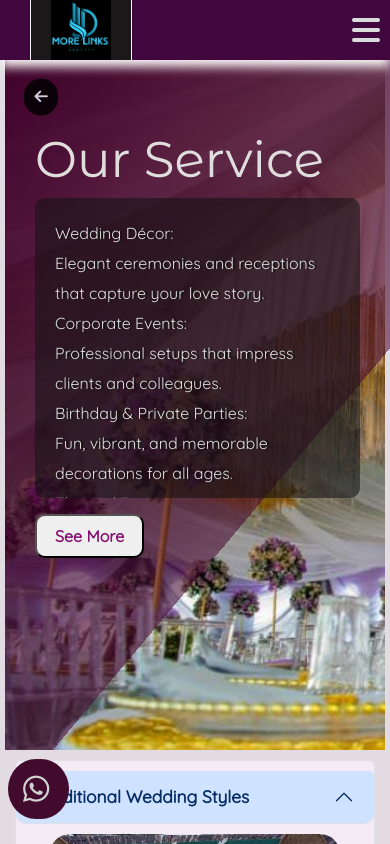
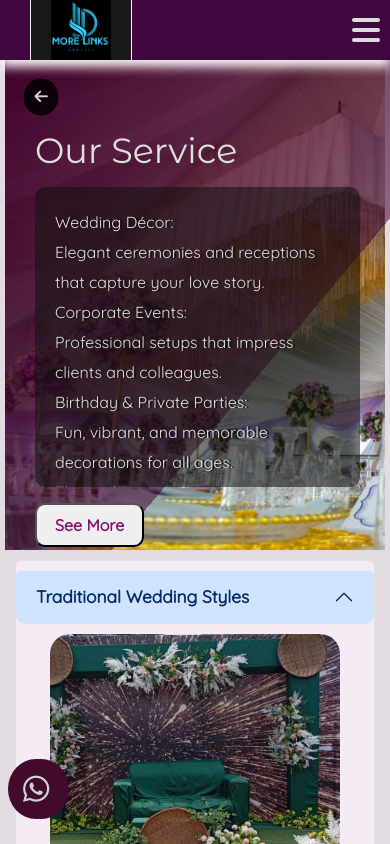
Before and after one commit to Ikendu/moreLinksDeco, a React (Vite) app in the folder mysite/: page /services in a window 390 px wide. Shown: the top 844 px of the page. Built offline with nearby package versions, Linux system fonts and the light colour scheme.

Commit message:
form validations

```diff
--- a/mysite/src/pages/aboutPage/AboutUs.jsx
+++ b/mysite/src/pages/aboutPage/AboutUs.jsx
@@ -13,7 +13,7 @@ export default function AboutUs() {
       <div className="aboutFront">
         <div className="aboutOverlay"></div>
         <div className="aboutMain">
-          <div onClick={()=>navigate(-1)}>
+          <div onClick={() => navigate(-1)}>
             <i class="fa-solid fa-arrow-left fa-beat-fade iconStyle"></i>
           </div>
           <h2>About Us</h2>
--- a/mysite/src/pages/aboutPage/about.css
+++ b/mysite/src/pages/aboutPage/about.css
@@ -9,7 +9,7 @@
   color: #e0dddd;
   background-repeat: no-repeat;
   background-size: cover;
-  height: 700px;
+  height: 500px;
 }
 .iconStyle {
   top: 20px;
@@ -26,7 +26,7 @@
   position: absolute;
   padding: 2px;
   width: 100%;
-  height: 700px;
+  height: 500px;
 
   background: repeating-linear-gradient(
     130deg,
--- a/mysite/src/pages/contactPage/Contact.jsx
+++ b/mysite/src/pages/contactPage/Contact.jsx
@@ -7,6 +7,7 @@ import { useNavigate } from "react-router-dom";
 
 export default function Contact() {
   const navigate = useNavigate();
+  const [loading, setLoading] = useState(false);
   const [formData, setFormData] = useState({
     name: "",
     email: "",
@@ -22,28 +23,32 @@ export default function Contact() {
   const handleSubmit = async (e) => {
     console.log(formData);
     e.preventDefault();
+    setLoading(true);
     try {
       const response = await axios.post(
         "https://moredeco.com.ng/contact.php",
         formData
       );
       console.log(response);
+      setLoading(false);
       setStatus("Message sent successfully!");
     } catch (error) {
       setStatus("Failed to send message. Try again later.");
     }
-    emailjs
-      .send("service_2yry7mf", "template_flz454q", formData, {
-        publicKey: "iPQWPyYdO6yD4VgQA",
-      })
-      .then(
-        (response) => {
-          console.log("SUCCESS!", response);
-        },
-        (err) => {
-          console.log("FAILED...", err);
-        }
-      );
+
+    //   emailjs
+    //     .send("service_2yry7mf", "template_flz454q", formData, {
+    //       publicKey: "iPQWPyYdO6yD4VgQA",
+    //     })
+    //     .then(
+    //       (response) => {
+    //         console.log("SUCCESS!", response);
+    //         setLoading(false);
+    //       },
+    //       (err) => {
+    //         console.log("FAILED...", err);
+    //       }
+    //     );
   };
 
   return (
@@ -57,7 +62,7 @@ export default function Contact() {
             <div onClick={() => navigate(-1)}>
               <i class="fa-solid fa-arrow-left fa-beat-fade iconStyle"></i>
             </div>
-            <h2>Contact Us Today</h2>
+            <h2 className="contactHead">Contact Us Today</h2>
             <p>
               At More-Links Deco, we believe every event deserves a touch of
               magic. Whether you're planning a wedding, corporate event,
@@ -84,6 +89,7 @@ export default function Contact() {
               <div>
                 <label htmlFor="name">Name:</label>
                 <input
+                  required
                   type="text"
                   id="name"
                   name="name"
@@ -95,6 +101,7 @@ export default function Contact() {
               <div>
                 <label htmlFor="email">Email:</label>
                 <input
+                  required
                   type="email"
                   name="email"
                   value={formData.email}
@@ -106,6 +113,7 @@ export default function Contact() {
               <div>
                 <label htmlFor="phone">Phone Number: </label>
                 <input
+                  required
                   type="text"
                   name="phone"
                   value={formData.phone}
@@ -117,15 +125,15 @@ export default function Contact() {
               <div>
                 <label htmlFor="message">Message for us </label>
                 <textarea
+                  required
                   name="message"
                   id="message"
                   value={formData.message}
                   onChange={handleChange}
                 ></textarea>
               </div>
-              <input type="submit" />
-              <button>
-                {status ? (
+              <button className="btnSend">
+                {loading ? (
                   <i class="fa-solid fa-spinner fa-spin-pulse"></i>
                 ) : (
                   "Submit"
--- a/mysite/src/pages/contactPage/contact.css
+++ b/mysite/src/pages/contactPage/contact.css
@@ -9,6 +9,7 @@
   background-size: cover;
   height: 500px;
 }
+
 .contactOverlay {
   position: absolute;
   padding: 2px;
@@ -45,7 +46,7 @@ form {
   flex-direction: column;
 }
 .form input,
-textarea {
+textarea, .btnSend {
   width: 100%;
   display: block;
   padding: 10px;
@@ -58,7 +59,7 @@ textarea {
 .form textarea {
   height: 150px;
 }
-.form [type="submit"] {
+.btnSend {
   background-color: #6c065f;
   color: #d7d4d4;
   font-size: 20px;
@@ -76,6 +77,10 @@ textarea {
   .contactSection {
     margin: 10px;
   }
+  .contactHead {
+    font-size: 40px !important;
+    margin-bottom: 20px !important;
+  }
   .fullDetails {
     margin: 10px;
     font-size: 16x;
@@ -84,3 +89,8 @@ textarea {
     width: 100%;
   }
 }
+@media (max-width: 420px) {
+  .contactHead {
+    font-size: 30px !important;
+  }
+}
--- a/mysite/src/pages/servicesPage/Service.jsx
+++ b/mysite/src/pages/servicesPage/Service.jsx
@@ -22,7 +22,7 @@ export default function Service() {
           <div onClick={() => navigate(-1)}>
             <i class="fa-solid fa-arrow-left fa-beat-fade iconStyle"></i>
           </div>
-          <h2>Our Service</h2>
+          <h2 className="serviceHead">Our Service</h2>
           <p className="serviceMainPara">
             Wedding Décor:
             <br />
--- a/mysite/src/pages/servicesPage/service.css
+++ b/mysite/src/pages/servicesPage/service.css
@@ -9,7 +9,7 @@
   color: #e0dddd;
   background-repeat: no-repeat;
   background-size: cover;
-  height: 700px;
+  height: 500px;
 }
 .serviceMainPara p {
   font-weight: 900;
@@ -63,6 +63,10 @@
     padding: 50px 5px;
     /* margin-top: 50px; */
   }
+  .serviceHead {
+    font-size: 35px !important;
+    margin-bottom: 15px;
+  }
   .serviceButton {
     padding: 8px 18px;
     border-radius: 10px;
```
